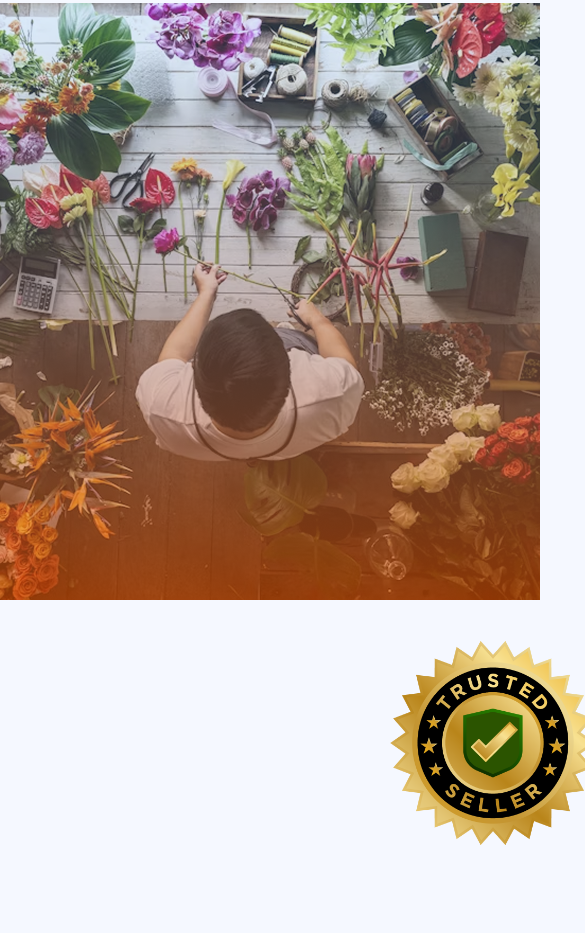
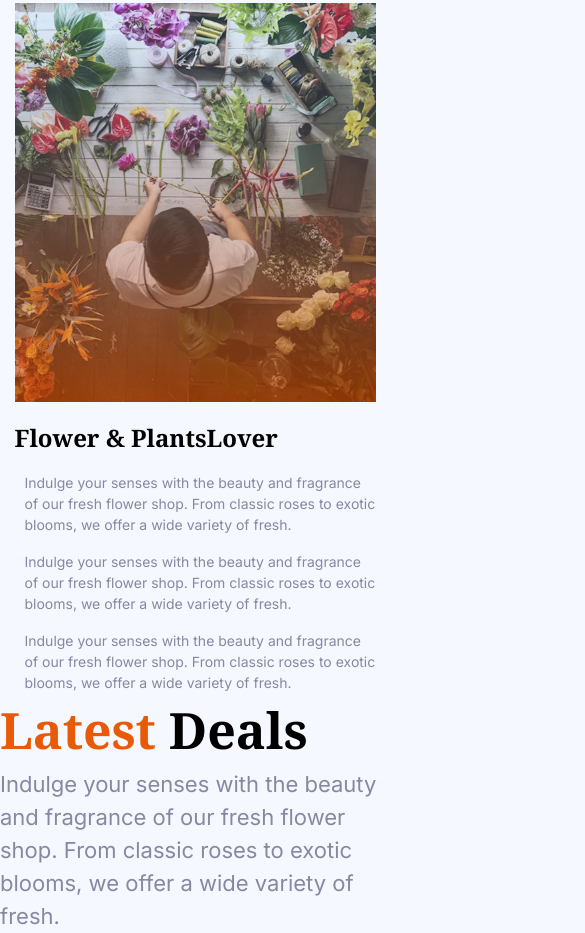
Before and after one commit to Pamel-C223171/B12A02-Responsive-Flowers, a plain HTML site: page index.html in a window 390 px wide. Shown: the part 2229-3162 px from the top of the page, 585 px wide, since content can reach past the window. Before the commit the page ends 3115 px from the top, so only its background shows below. Drawn offline with nearby package versions, Linux system fonts and the light colour scheme.

Commit message:
add responsive main with lover section for mobiile and desktop

```diff
--- a/index.html
+++ b/index.html
@@ -137,11 +137,11 @@
 
             <div class="lover-img">
                 <img class="img2" src="assets/flower-store.png" alt="">
-                <img class="w-[286px] h-[286px] img1" src="assets/trusted-badge.png" alt="">
+                <!-- <img class="w-[286px] h-[286px] img1" src="assets/trusted-badge.png" alt=""> -->
 
             </div>
             <div class="lover-content">
-                <h2 class="lover-title noto-serif-bold">Flower & Plants Lover</h2>
+                <h2 class="lover-title noto-serif-bold">Flower & Plants<br>Lover</h2>
                 <ul class="lover-list inter-regular">
                     <li class="lover-item">Indulge your senses with the beauty and fragrance of our fresh flower shop. From classic roses to exotic blooms, we offer a wide variety of fresh.</li>
                     <li class="lover-item">Indulge your senses with the beauty and fragrance of our fresh flower shop. From classic roses to exotic blooms, we offer a wide variety of fresh.</li>
@@ -151,10 +151,12 @@
 
         </section>
 
-        <!-- <div class="cintainer">
-            <img class="img2" src="assets/flower-store.png"  alt="">
-        </div>
-        <img class="img1" src="assets/trusted-badge.png" alt=""> -->
+        <section class="deal-section mx-auto">
+            <div class="deal-content">
+                <h2 class="deal-title noto-serif-bold text-[50px]"><span>Latest</span>  Deals</h2>
+                <p class="deal-subtitle inter-regular text-[22px] text-[#8987A1] ">Indulge your senses with the beauty and fragrance of our fresh flower shop. From classic roses to exotic blooms, we offer a wide variety of fresh.</p>
+            </div>
+        </section>
 
     </main>
 
--- a/styles/style.css
+++ b/styles/style.css
@@ -188,10 +188,12 @@ span{
     justify-content: space-between;
     align-items: center;
     margin-top: 100px;
+    /* gap: 60px; */
 }
 
 .lover-img{
     width: 540px;
+
 }
 
 .lover-content{
@@ -206,20 +208,31 @@ span{
 
 }
 
+ul li {
+    /* width: 540px; */
+    /* height: 108px; */
+    margin-top: 20px;
+    /* column-gap: 20px; */
+}
+
+
+
 .lover-item{
     font-size: 22px;
+    color: #8987A1;
+    padding-left: 10px;
 }
 
-.img1{
-    margin-left: 350px;
-    margin-bottom: -100px;
-    /* z-index: 2; */
+/* Deal section */
+
+.deal-section{
+
+
 }
 
-.img2{
-    /* z-index: 1; */
-    /* margin-top: 100px; */
-}
+
+
+
 
 @media screen  and (max-width: 480px) {
 
@@ -263,8 +276,6 @@ span{
     .banner-img{
         width: 100%;
     }
-
-
 
     .mobile-nav{
         display: inline-block;
@@ -317,11 +328,35 @@ br{
    font-size: 16px;
 }
 
+/* lover section */
+
+.lover-container{
+    width: 100%;
+    flex-direction: column;
+}
+
+.lover-img, .lover-content{
+    width: 361px;
+
+}
+
+.lover-content{
+    margin-top: 18px;
+}
+
+.lover-title{
+    font-size: 24px;
+}
+
+.lover-item{
+    font-size: 14px;
+
+}
+
+ul li {
+    margin-top: 16px;
+}
 
 
 
 }
-
-/* .img1{
-    margin-top: -350px;
-} */
```
